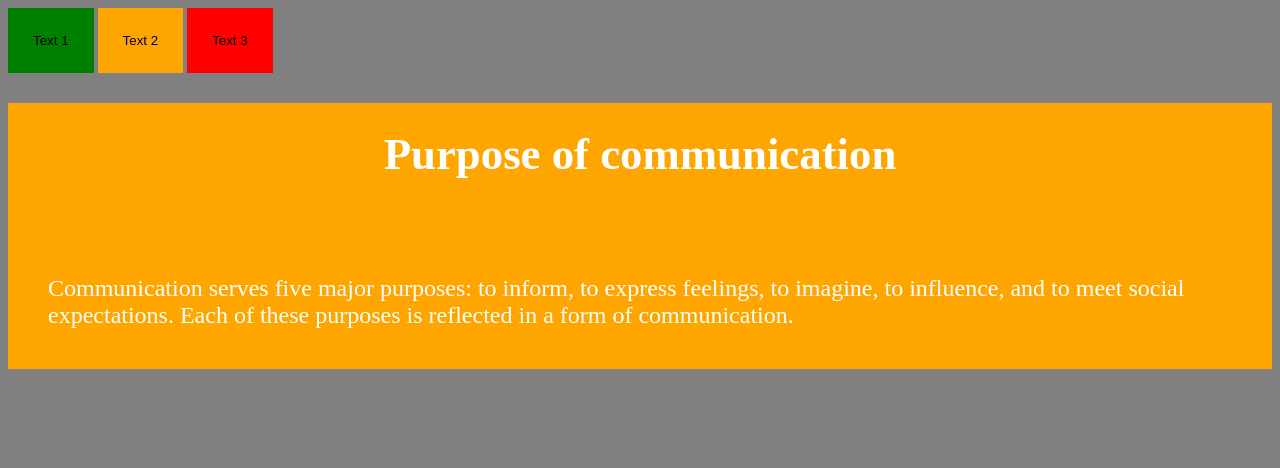
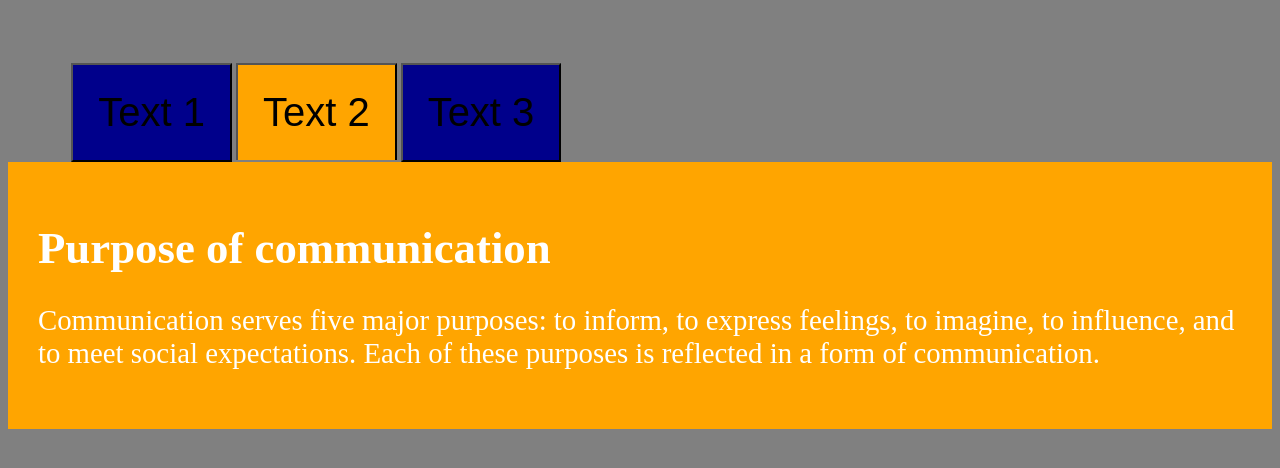
Before and after one commit to Muhazamali/javascript_tabs, a plain HTML site: page index.html in a window 1280 px wide. Both pictures are taken after a click on the button "Text 2". Drawn offline with Linux system fonts and the light colour scheme.

Commit message:
dynamic tabs

```diff
--- a/index.html
+++ b/index.html
@@ -6,18 +6,27 @@
     <meta name="viewport" content="width=device-width, initial-scale=1.0">
     <title>Document</title>
     <script src="./script.js"></script>
+    <link rel="stylesheet" href="style.css">
 </head>
-<body onload="txt1();">
+<body onload="fun1();">
     <div id="main">
-     <button id="btn-1" onclick="txt1();">Text 1</button>
-     <button id="btn-2" onclick="txt2();">Text 2</button>
-     <button id="btn-3" onclick="txt3();">Text 3</button>
+     <button id="btn-1" class="btn" onclick="fun1();">Text 1</button>
+     <button id="btn-2" class="btn" onclick="fun2();">Text 2</button>
+     <button id="btn-3" class="btn" onclick="fun3();">Text 3</button>
 
 
     </div>
-        <div id="txtbox">
-            <h1 id="hdtxt"></h1>
-            <p id="ptxt"></p>
+        <div id="txtbox1">
+            <h1 id="hdtxt1">Communication</h1>
+            <p id="ptxt1">Communication is the act of giving, receiving, and sharing information -- in other words, talking or writing, and listening or reading. Good communicators listen carefully, speak or write clearly, and respect different opinions.</p>
+        </div>
+        <div id="txtbox2">
+            <h1 id="hdtxt2">Purpose of communication</h1>
+            <p id="ptxt2">Communication serves five major purposes: to inform, to express feelings, to imagine, to influence, and to meet social expectations. Each of these purposes is reflected in a form of communication.</p>
+        </div>
+        <div id="txtbox3">
+            <h1 id="hdtxt3">Importance of communication</h1>
+            <p id="ptxt3">How important is communicationIn our daily life, communication helps us build relationships by allowing us to share our experiences, and needs, and helps us connect to others. It's the essence of life, allowing us to express feelings, pass on information and share thoughts. We all need to communicate.</p>
         </div>
 
 </body>
--- a/script.js
+++ b/script.js
@@ -1,22 +1,30 @@
+const element1 = document.getElementById("btn-1");
+function fun1(){
 
-function txt1(a){
-    document.body.style.backgroundColor="gray";
-    document.getElementById("hdtxt").innerHTML = "Communication";
-    document.getElementById("ptxt").innerHTML = "Communication is the act of giving, receiving, and sharing information -- in other words, talking or writing, and listening or reading. Good communicators listen carefully, speak or write clearly, and respect different opinions.";
-    document.getElementById("txtbox").style.backgroundColor="green";
-    document.getElementById("btn-1").style="background-color:green;padding:25px;border:none";
-    document.getElementById("btn-2").style="background-color:orange;padding:25px;border:none";
-    document.getElementById("btn-3").style="background-color:red;padding:25px;border:none";
-    document.getElementById("ptxt").style="font-size:1.5rem;color:white;padding:40px;";
-    document.getElementById("hdtxt").style="font-size:2.8rem;color:white;padding:25px;text-align:center;";
+    document.getElementById("txtbox1").style.display = "block";
+    document.getElementById("txtbox2").style.display = "none";
+    document.getElementById("txtbox3").style.display = "none";
+    document.getElementById("btn-1").className = "aqua active";
+    console.log("txt1");
+    document.getElementById("btn-2").className = "btn";
+    document.getElementById("btn-3").className = "btn";
+
 }
-function txt2(){
-    document.getElementById("hdtxt").innerHTML = "Purpose of communication";
-    document.getElementById("ptxt").innerHTML = "Communication serves five major purposes: to inform, to express feelings, to imagine, to influence, and to meet social expectations. Each of these purposes is reflected in a form of communication.";
-    document.getElementById("txtbox").style.backgroundColor="orange";
+function fun2(){
+    console.log("txt2");
+    document.getElementById("txtbox1").style.display = "none";
+    document.getElementById("txtbox2").style.display = "block";
+    document.getElementById("txtbox3").style.display = "none";
+    document.getElementById("btn-2").className="orange active";
+    document.getElementById("btn-1").className = "btn";
+    document.getElementById("btn-3").className = "btn";
 }
-function txt3(){
-    document.getElementById("hdtxt").innerHTML = "Importance of communication";
-    document.getElementById("ptxt").innerHTML = "How important is communicationIn our daily life, communication helps us build relationships by allowing us to share our experiences, and needs, and helps us connect to others. It's the essence of life, allowing us to express feelings, pass on information and share thoughts. We all need to communicate.";
-    document.getElementById("txtbox").style.backgroundColor="red";
+function fun3(){
+    console.log("txt3");
+    document.getElementById("txtbox1").style.display = "none";
+    document.getElementById("txtbox2").style.display = "none";
+    document.getElementById("txtbox3").style.display = "block ";
+    document.getElementById("btn-3").className="greenyellow active";
+    document.getElementById("btn-1").className = "btn";
+    document.getElementById("btn-2").className = "btn";
 }
--- /dev/null
+++ b/style.css
@@ -0,0 +1,65 @@
+body{
+    background-color: gray;
+}
+#main{
+
+    margin-top: 5%;
+    margin-left: 5%;
+    margin-right: 5%;
+    margin-bottom: 0%;
+}
+
+#main button:hover{
+    background-color: lightblue;
+}
+#txtbox1{
+    margin-top: 0%;
+    padding: 30px;
+    background-color: aqua;
+    color: white;
+}
+#txtbox2{
+    padding: 30px;
+    margin-top: 0%;
+    background-color: orange;
+    color:white;
+}
+#txtbox3{
+    margin-top: 0%;
+    padding: 30px;
+    background-color: greenyellow;
+    color: white;
+}
+h1{
+    font-size: 2.8rem;
+}
+p{
+    font-size:1.8rem;
+}
+#btn-2 :active{
+    background-color: aqua;
+}
+.btn{
+    background-color: darkblue;
+    padding: 25px;
+    font-size: 2.5rem;
+}
+.active{
+    border-collapse: collapse;
+    border-bottom: 0px;
+}
+.aqua{
+    background-color: aqua;
+    padding: 25px;
+    font-size: 2.5rem;
+}
+.orange{
+    padding: 25px;
+    font-size: 2.5rem;
+    background-color: orange;
+}
+.greenyellow{
+    padding: 25px;
+    font-size: 2.5rem;
+    background-color: greenyellow;
+}
```
